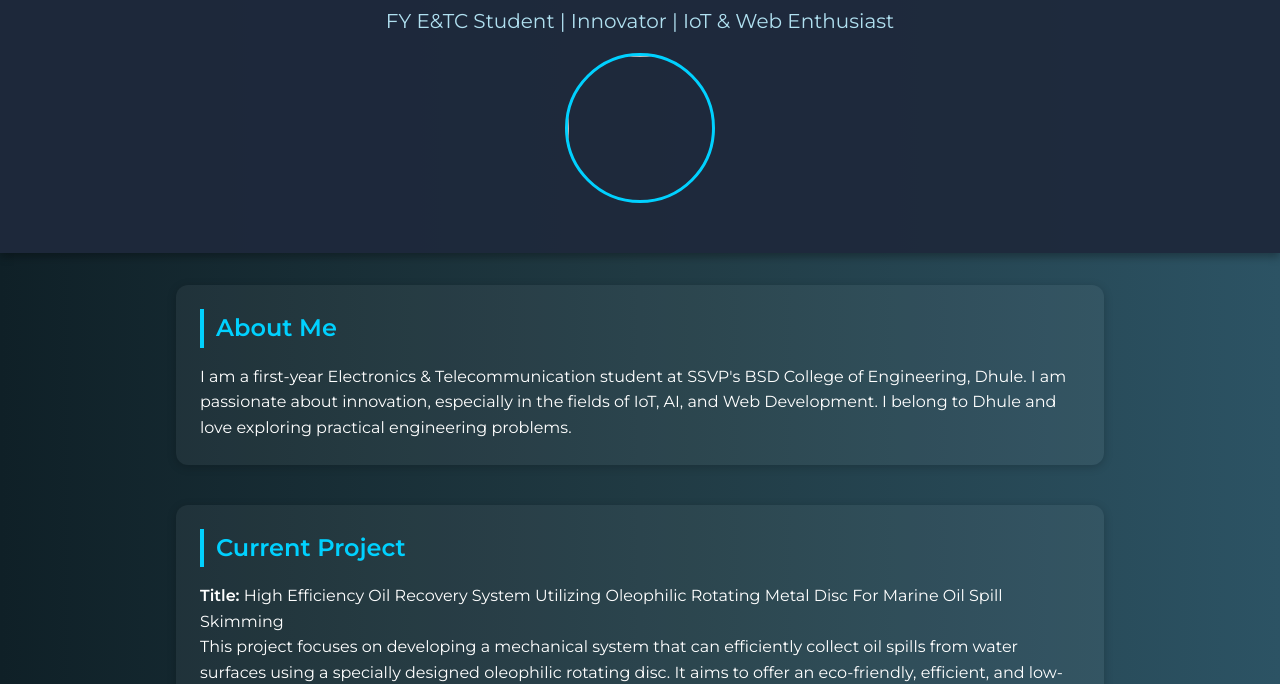
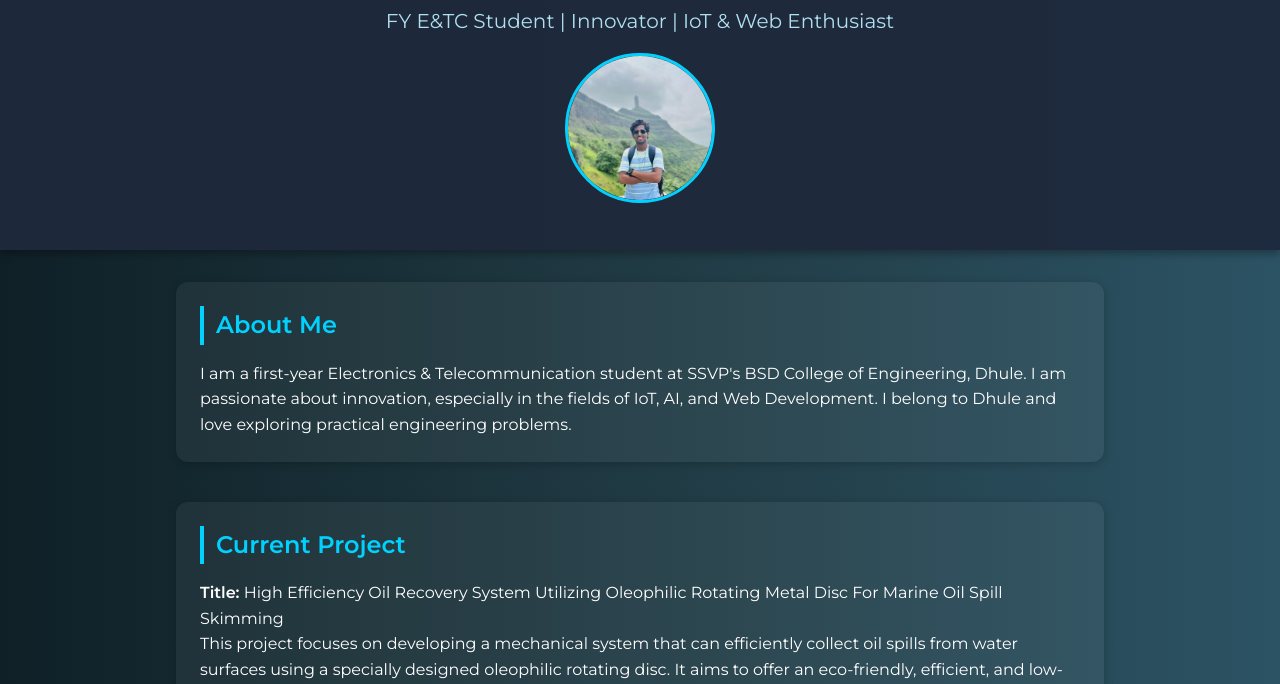
Before and after one commit to sahil-9909/Portfolio_2, a plain HTML site: page index.html in a window 1280 px wide. Shown: the part 120-804 px from the top of the page. Drawn offline with Linux system fonts and the light colour scheme.

Commit message:
Update index.html

```diff
--- a/index.html
+++ b/index.html
@@ -97,7 +97,7 @@
   <header>
     <h1>Sahil Sunil Salunkhe</h1>
     <p>FY E&TC Student | Innovator | IoT & Web Enthusiast</p>
-    <img src="images/sahil-image.jpg" class="profile-img" />
+    <img src="sahil-image.jpg" class="profile-img" />
   </header>
 
   <main>
```
